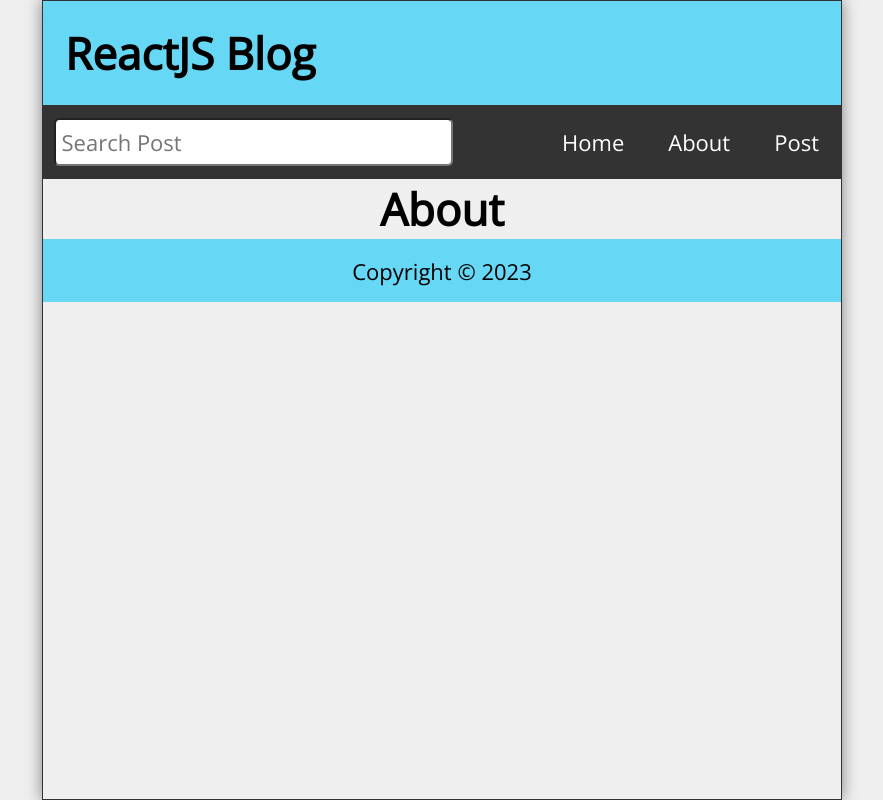
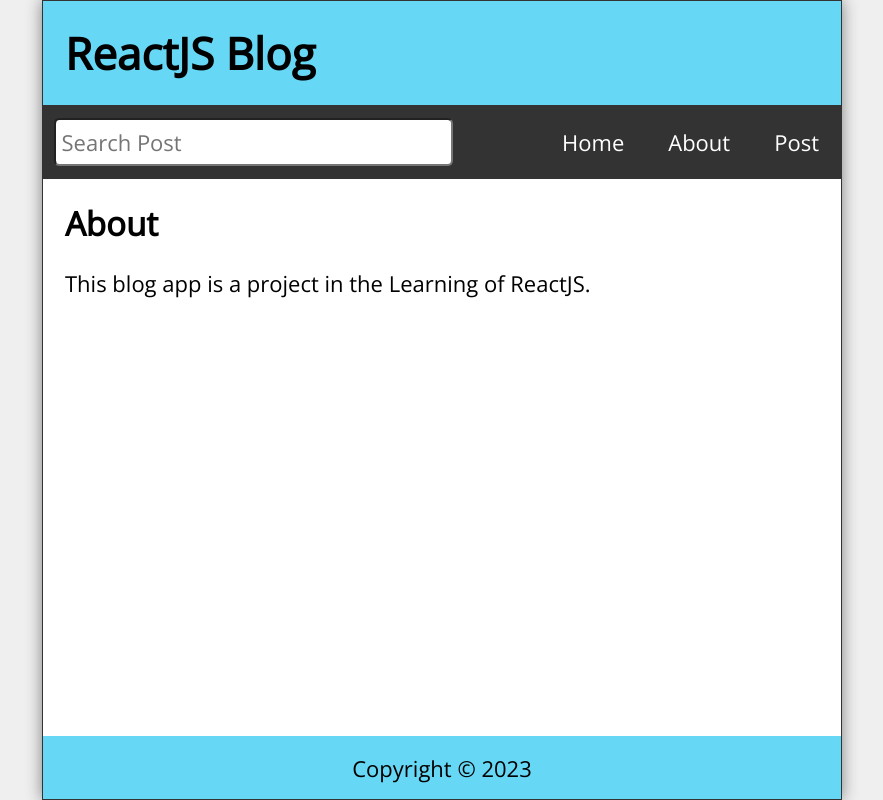
Before and after one commit to ThanapawnTony/Blog-App, a React (Create React App) app: page /about in a window 1280 px wide. Shown: the whole page, without its empty margins (198-1081 px from the left). Built offline with nearby package versions, Linux system fonts and the light colour scheme.

Commit message:
Missing fix & About

```diff
--- a/src/About.js
+++ b/src/About.js
@@ -2,9 +2,10 @@ import React from 'react'
 
 const About = () => {
   return (
-    <main>
-        <h1>About</h1>
-    </main>
+    <main className='About'>
+            <h2>About</h2>
+            <p style={{ marginTop: "1rem" }}>This blog app is a project in the Learning of ReactJS.</p>
+        </main>
   )
 }
 
--- a/src/App.js
+++ b/src/App.js
@@ -78,7 +78,7 @@ function App() {
             <Route path=":id" element={<PostPage posts={posts} handleDelete={handleDelete} />} />
           </Route>
           <Route path="about" element={<About />} />
-          <Route path="*" component={<Missing />} />
+          <Route path="*" element={<Missing />} />
         </Route>
       </Routes>
   );
--- a/src/Missing.js
+++ b/src/Missing.js
@@ -5,7 +5,7 @@ const Missing = () => {
   return (
       <main className='Missing'>
           <h2>Page Not Found</h2>
-          <p>Well, that's disappointing.</p>
+          <p>Well, that sucks.</p>
           <p>
               <Link to='/'>Visit Our Homepage</Link>
           </p>
```
